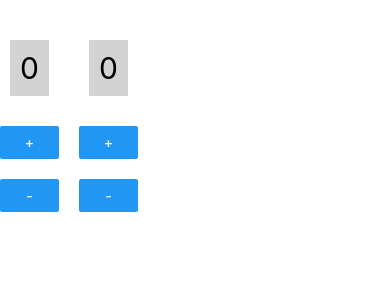
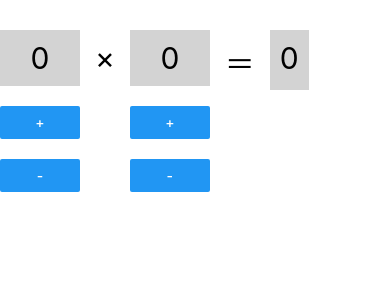
Before and after one commit to hyerindev/Mobile-App-Making, a React Native app: screen / in a window 390 px wide. Shown: the top 300 px of the page. Built offline with nearby package versions, Linux system fonts and the light colour scheme.

Commit message:
(lab7) 구구단 App (1)

```diff
--- a/App.tsx
+++ b/App.tsx
@@ -1,11 +1,15 @@
 import { useState } from "react";
-import { Text, View, Button } from "react-native";
+import { TextStyle, Text, View, Button } from "react-native";
 
-var text_st = {
+const text_var: TextStyle = {
+  padding: 10,
+  textAlign: "center",
+  backgroundColor: "lightgray",
   fontSize: 30,
-  backgroundColor: "lightgray",
+};
+const text_static: TextStyle = {
   padding: 10,
-  margin: 10,
+  fontSize: 30,
 };
 
 const App = () => {
@@ -13,9 +17,9 @@ const App = () => {
   const [b, setB] = useState(0);
 
   return (
-    <View style={{ paddingTop: 30, flexDirection: "row", gap: 20 }}>
-      <View style={{ gap: 20 }}>
-        <Text style={text_st}>{a}</Text>
+    <View style={{ overflow: "visible", paddingTop: 30, flexDirection: "row", gap: 5 }}>
+      <View style={{ overflow: "visible", width: 80, gap: 20 }}>
+        <Text style={text_var}>{a}</Text>
         <Button
           title="+"
           onPress={function () {
@@ -29,8 +33,9 @@ const App = () => {
           }}
         />
       </View>
-      <View style={{ gap: 20 }}>
-        <Text style={text_st}>{b}</Text>
+      <Text style={text_static}>×</Text>
+      <View style={{ overflow: "visible", width: 80, gap: 20 }}>
+        <Text style={text_var}>{b}</Text>
         <Button
           title="+"
           onPress={function () {
@@ -44,6 +49,8 @@ const App = () => {
           }}
         />
       </View>
+      <Text style={text_static}>＝</Text>
+      <Text style={{ ...text_var, height: 60 }}>{a * b}</Text>
     </View>
   );
 };
```
